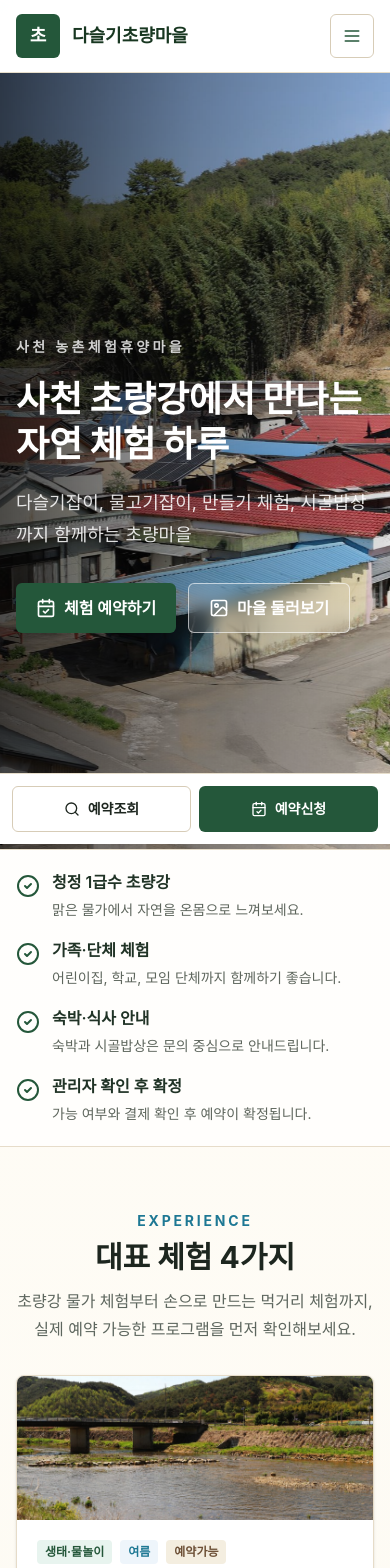
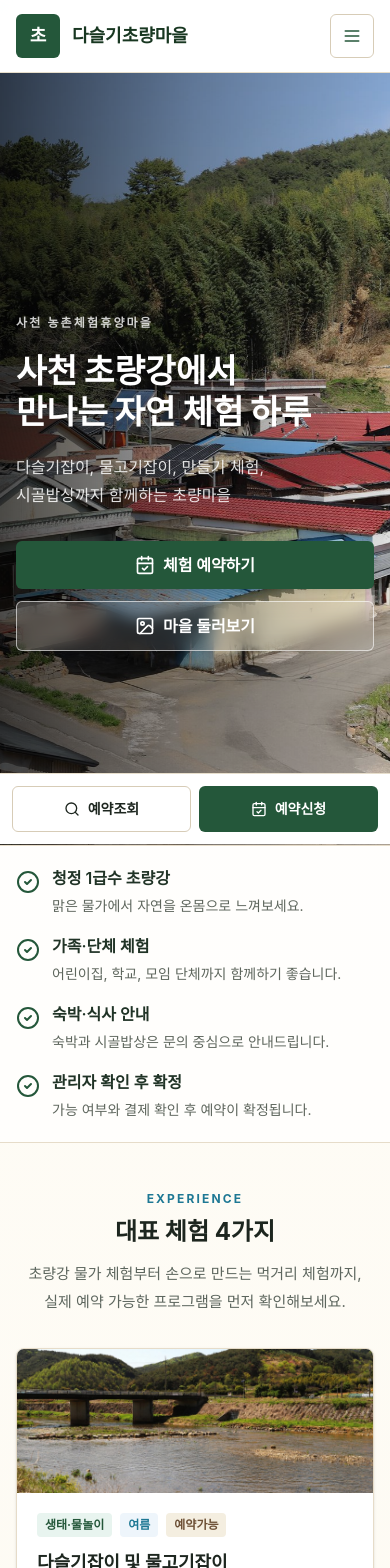
Before and after one commit to djmonnar/choryang, a Next.js app: page / in a window 390 px wide. Shown: the top 1568 px of the page. Built offline with nearby package versions, Linux system fonts and the light colour scheme.

Commit message:
Improve mobile text layout

```diff
--- a/src/app/globals.css
+++ b/src/app/globals.css
@@ -40,6 +40,11 @@ input,
 select,
 textarea {
   font: inherit;
+}
+
+:where(h1, h2, h3, p, a, button, li, span) {
+  word-break: keep-all;
+  overflow-wrap: break-word;
 }
 
 @media (prefers-reduced-motion: no-preference) {
--- a/src/app/page.tsx
+++ b/src/app/page.tsx
@@ -41,7 +41,7 @@ export default function Home() {
         </div>
       </section>
 
-      <section className="section-shell py-16" id="experiences">
+      <section className="section-shell py-12 sm:py-16" id="experiences">
         <SectionHeader
           eyebrow="Experience"
           title="대표 체험 4가지"
@@ -54,7 +54,7 @@ export default function Home() {
         </div>
       </section>
 
-      <section className="bg-[#eef7f5] py-16">
+      <section className="bg-[#eef7f5] py-12 sm:py-16">
         <div className="section-shell grid gap-8 lg:grid-cols-[0.8fr_1.2fr] lg:items-center">
           <SectionHeader
             align="left"
@@ -78,7 +78,7 @@ export default function Home() {
         </div>
       </section>
 
-      <section className="section-shell py-16">
+      <section className="section-shell py-12 sm:py-16">
         <SectionHeader eyebrow="Booking" title="예약은 이렇게 진행됩니다" description="예약은 즉시 확정이 아니라, 마을 운영 가능 여부를 확인한 뒤 최종 확정됩니다." />
         <div className="mt-10 grid gap-4 md:grid-cols-5">
           {steps.map((step, index) => {
@@ -95,7 +95,7 @@ export default function Home() {
         <p className="mt-5 text-center text-sm text-[#6d6351]">현재 결제 방식: 계좌입금 / 추후 PG 온라인결제 연동 예정</p>
       </section>
 
-      <section className="border-y border-[#e7decb] bg-white py-16">
+      <section className="border-y border-[#e7decb] bg-white py-12 sm:py-16">
         <div className="section-shell grid gap-6 lg:grid-cols-2">
           <article className="overflow-hidden rounded-lg border border-[#e4d9c5] shadow-sm">
             <img src={withBasePath("/images/choryang/stay-01.jpg")} alt="초량마을 숙박 안내" className="h-56 w-full object-cover" />
@@ -120,8 +120,8 @@ export default function Home() {
         </div>
       </section>
 
-      <section className="section-shell py-16">
-        <SectionHeader eyebrow="Village" title="마을 사진 갤러리" description="실제 사진으로 교체하기 쉽도록 public/images 경로를 기준으로 구성했습니다." />
+      <section className="section-shell py-12 sm:py-16">
+        <SectionHeader eyebrow="Village" title="마을 사진 갤러리" description="초량마을의 물길과 마을 풍경을 사진으로 둘러보세요." />
         <div className="mt-8 grid gap-4 md:grid-cols-3">
           {[
             "/images/choryang/village-view-01.jpg",
@@ -133,7 +133,7 @@ export default function Home() {
         </div>
       </section>
 
-      <section className="bg-[#f8f1e3] py-16">
+      <section className="bg-[#f8f1e3] py-12 sm:py-16">
         <div className="section-shell grid gap-6 md:grid-cols-3">
           <div className="md:col-span-1">
             <SectionHeader align="left" eyebrow="Nearby" title="주변 여행지와 함께" description="사천과 곤명면 여행길에 하루 체험 코스로 들르기 좋습니다." />
@@ -147,14 +147,14 @@ export default function Home() {
         </div>
       </section>
 
-      <section className="section-shell py-16" id="contact">
+      <section className="section-shell py-12 sm:py-16" id="contact">
         <div className="grid overflow-hidden rounded-lg border border-[#e4d9c5] bg-white shadow-sm lg:grid-cols-[0.9fr_1.1fr]">
-          <div className="p-8">
-            <p className="text-sm font-bold uppercase tracking-[0.2em] text-[#1e7894]">Contact</p>
-            <h2 className="mt-3 text-3xl font-bold">문의 및 예약 상담</h2>
+          <div className="p-6 sm:p-8">
+            <p className="text-xs font-bold uppercase tracking-[0.18em] text-[#1e7894] sm:text-sm sm:tracking-[0.2em]">Contact</p>
+            <h2 className="mt-3 text-2xl font-bold leading-snug sm:text-3xl">문의 및 예약 상담</h2>
             <div className="mt-6 space-y-3 text-[#4c584f]">
-              <p className="flex items-center gap-3"><Phone className="h-5 w-5 text-[#24573a]" /> {siteSettings.managerName} {managerPhone}</p>
-              <p className="flex items-center gap-3"><MapPin className="h-5 w-5 text-[#24573a]" /> {siteSettings.address}</p>
+              <p className="flex items-start gap-3"><Phone className="mt-0.5 h-5 w-5 shrink-0 text-[#24573a]" /> <span>{siteSettings.managerName} {managerPhone}</span></p>
+              <p className="flex items-start gap-3"><MapPin className="mt-0.5 h-5 w-5 shrink-0 text-[#24573a]" /> <span>{siteSettings.address}</span></p>
             </div>
             <Link href="/reservation" className="mt-8 inline-flex items-center gap-2 rounded-md bg-[#24573a] px-5 py-3 font-semibold text-white shadow-sm">
               <CalendarCheck className="h-5 w-5" /> 예약 신청하기
--- a/src/components/common/SectionHeader.tsx
+++ b/src/components/common/SectionHeader.tsx
@@ -10,9 +10,9 @@ interface SectionHeaderProps {
 export function SectionHeader({ eyebrow, title, description, align = "center" }: SectionHeaderProps) {
   return (
     <div className={cn("mx-auto max-w-2xl", align === "center" ? "text-center" : "mx-0 text-left")}>
-      {eyebrow ? <p className="text-sm font-bold uppercase tracking-[0.2em] text-[#1e7894]">{eyebrow}</p> : null}
-      <h2 className="mt-2 text-3xl font-bold text-[#1d261f] md:text-4xl">{title}</h2>
-      {description ? <p className="mt-3 text-base leading-7 text-[#5d665e]">{description}</p> : null}
+      {eyebrow ? <p className="text-xs font-bold uppercase tracking-[0.18em] text-[#1e7894] sm:text-sm sm:tracking-[0.2em]">{eyebrow}</p> : null}
+      <h2 className="mt-2 text-2xl font-bold leading-snug text-[#1d261f] sm:text-3xl md:text-4xl">{title}</h2>
+      {description ? <p className="mt-3 text-[15px] leading-7 text-[#5d665e] sm:text-base">{description}</p> : null}
     </div>
   );
 }
--- a/src/components/home/Hero.tsx
+++ b/src/components/home/Hero.tsx
@@ -19,7 +19,7 @@ const heroSlides = [
 
 export function Hero() {
   return (
-    <section className="relative min-h-[92vh] overflow-hidden bg-[#14341f] text-white">
+    <section className="relative min-h-[calc(100svh-72px)] overflow-hidden bg-[#14341f] text-white sm:min-h-[92vh]">
       <div className="absolute inset-0" aria-hidden>
         {heroSlides.map((slide, index) => (
           <div
@@ -34,18 +34,21 @@ export function Hero() {
         ))}
       </div>
       <div className="absolute inset-0 bg-gradient-to-r from-black/70 via-black/35 to-black/10" aria-hidden />
-      <div className="relative z-10 flex min-h-[92vh] items-center">
+      <div className="relative z-10 flex min-h-[calc(100svh-72px)] items-center sm:min-h-[92vh]">
         <div className="section-shell pt-12">
-          <p className="text-sm font-bold uppercase tracking-[0.24em] text-white/80">사천 농촌체험휴양마을</p>
-          <h1 className="mt-5 max-w-3xl text-4xl font-black leading-tight md:text-6xl">사천 초량강에서 만나는 자연 체험 하루</h1>
-          <p className="mt-5 max-w-2xl text-lg leading-8 text-white/86 md:text-xl">
+          <p className="text-xs font-bold uppercase tracking-[0.18em] text-white/80 sm:text-sm sm:tracking-[0.24em]">사천 농촌체험휴양마을</p>
+          <h1 className="mt-5 max-w-[21rem] text-[2.08rem] font-black leading-[1.22] sm:max-w-3xl sm:text-4xl md:text-6xl">
+            <span className="block sm:inline">사천 초량강에서</span>{" "}
+            <span className="block sm:inline">만나는 자연 체험 하루</span>
+          </h1>
+          <p className="mt-5 max-w-[21rem] text-base leading-7 text-white/86 sm:max-w-2xl md:text-xl md:leading-8">
             다슬기잡이, 물고기잡이, 만들기 체험, 시골밥상까지 함께하는 초량마을
           </p>
           <div className="mt-8 flex flex-wrap gap-3">
-            <Link href="/reservation" className="inline-flex items-center gap-2 rounded-md bg-[#24573a] px-5 py-3 font-bold text-white shadow-lg">
+            <Link href="/reservation" className="inline-flex w-full items-center justify-center gap-2 rounded-md bg-[#24573a] px-5 py-3 font-bold text-white shadow-lg sm:w-auto">
               <CalendarCheck className="h-5 w-5" /> 체험 예약하기
             </Link>
-            <Link href="#experiences" className="inline-flex items-center gap-2 rounded-md border border-white/60 bg-white/12 px-5 py-3 font-bold text-white backdrop-blur">
+            <Link href="#experiences" className="inline-flex w-full items-center justify-center gap-2 rounded-md border border-white/60 bg-white/12 px-5 py-3 font-bold text-white backdrop-blur sm:w-auto">
               <ImageIcon className="h-5 w-5" /> 마을 둘러보기
             </Link>
           </div>
```
